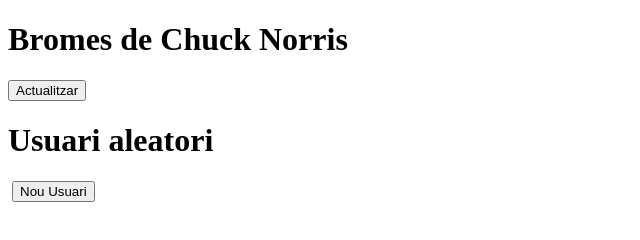
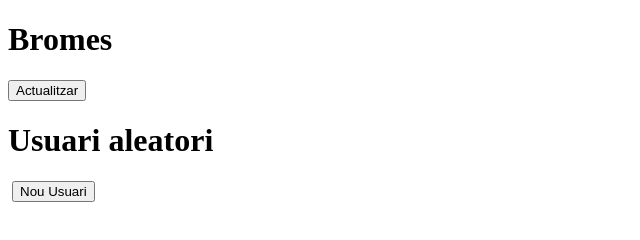
Before and after one commit to a26janjortir-web/randomUser, a plain HTML site: page index.html in a window 1280 px wide. Shown: the whole page, without its empty margins (0-640 px from the left). Drawn offline with Linux system fonts and the light colour scheme.

Commit message:
he tret lo de chuck norris

```diff
--- a/index.html
+++ b/index.html
@@ -11,7 +11,7 @@
 
 
 
-    <h1>Bromes de Chuck Norris</h1>
+    <h1>Bromes </h1>
     <h3 id="broma"></h3>
     <button id="novaBroma">Actualitzar</button>
 
```
